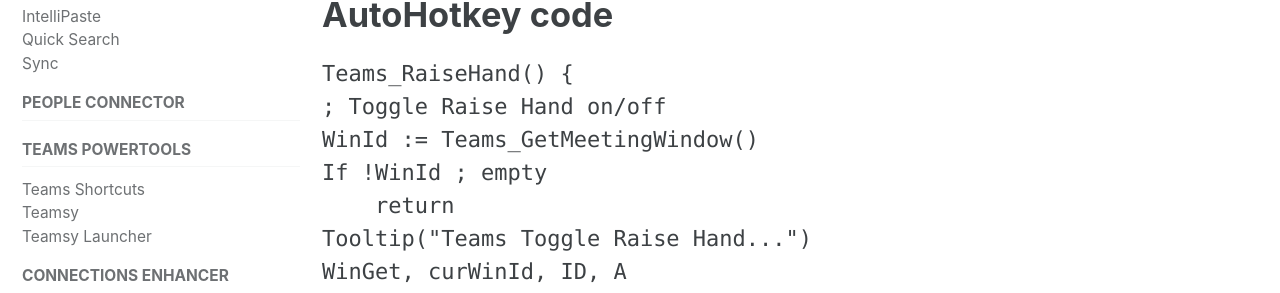
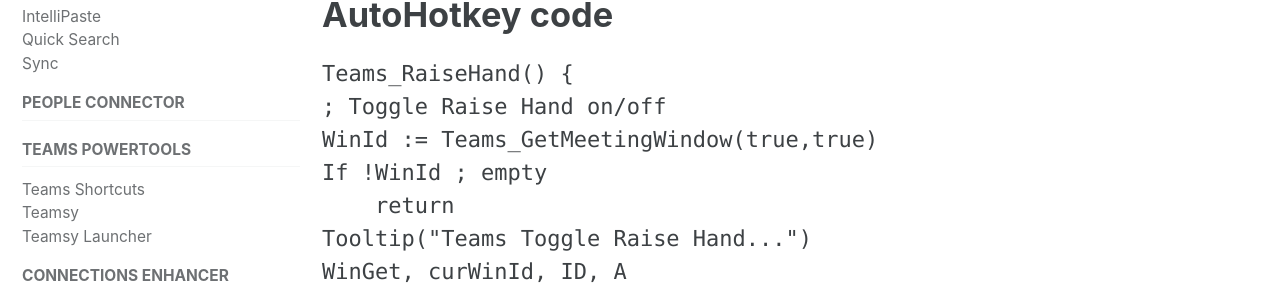
Before and after one commit to tdalon/ahk, a Jekyll site: the page built from docs/_posts/2021-02-23-teams-raise-hand.md, in a window 1280 px wide and 900 px high, scrolled down 1253 px. Shown: the part 199-492 px from the top of the window. Built offline with Jekyll 4.4.1, drawn with Linux system fonts in a browser that asks for light colours; cached includes are drawn as plain includes; comment, search, counter and statistics services are not loaded; some of the changed text lies outside the part shown.

````diff
--- a/docs/_posts/2021-02-23-teams-raise-hand.md
+++ b/docs/_posts/2021-02-23-teams-raise-hand.md
@@ -25,7 +25,7 @@ header:
 ```AutoHotkey
 Teams_RaiseHand() {
 ; Toggle Raise Hand on/off
-WinId := Teams_GetMeetingWindow()
+WinId := Teams_GetMeetingWindow(true,true)
 If !WinId ; empty
     return
 Tooltip("Teams Toggle Raise Hand...")
````
Also changed, not shown: docs/_pages/Teams-Shortcuts-Changelog.md (+2 -0 lines), docs/_pages/Teamsy-Changelog.md (+2 -0 lines), 4 other files.
